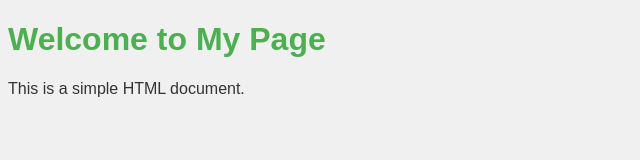
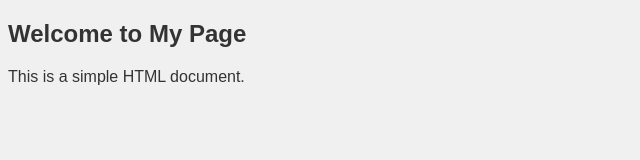
Before and after one commit to starkbaknet/web-pro-123, a plain HTML site: page index.html in a window 1280 px wide. Shown: the whole page, without its empty margins (0-640 px from the left). Drawn offline with Linux system fonts and the light colour scheme.

Commit message:
fix: change heading from h1 to h2 for better semantic structure

```diff
--- a/index.html
+++ b/index.html
@@ -6,7 +6,7 @@
     <title>Document</title>
   </head>
   <body>
-    <h1>Welcome to My Page</h1>
+    <h2>Welcome to My Page</h2>
     <p>This is a simple HTML document.</p>
     <script>
       console.log("Hello, World");
```
